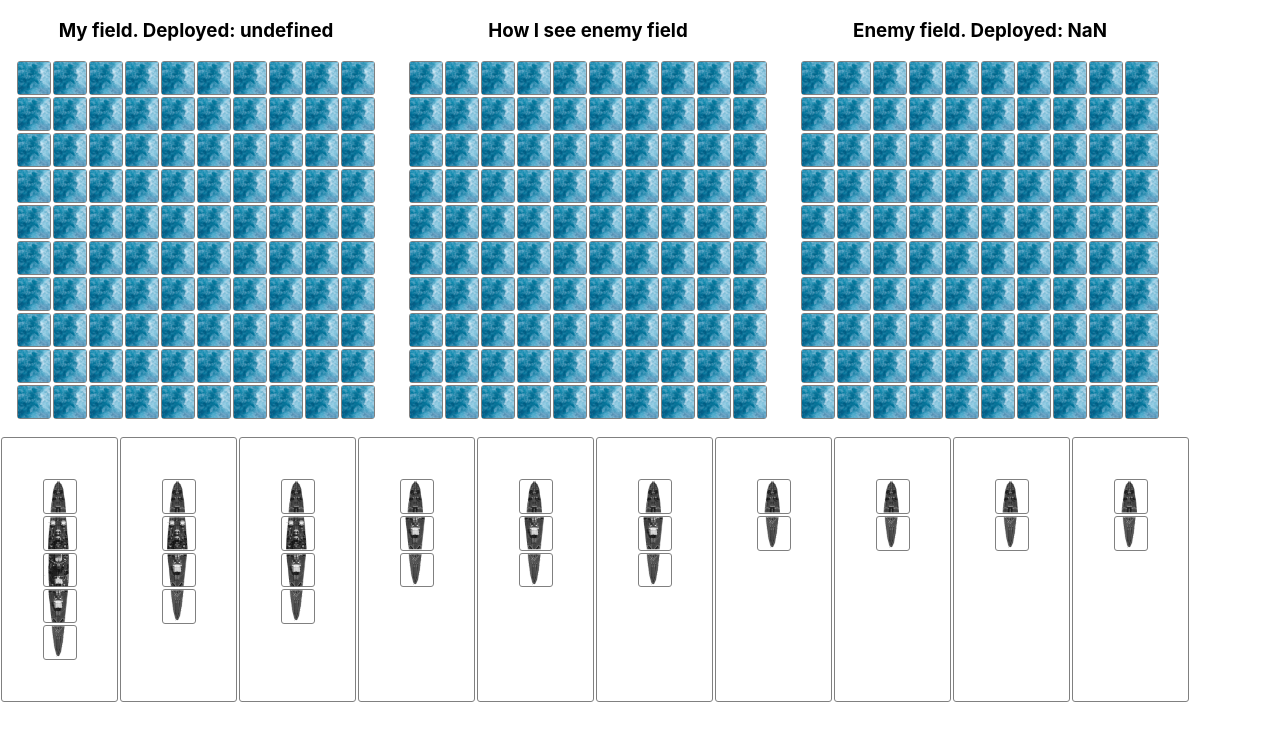
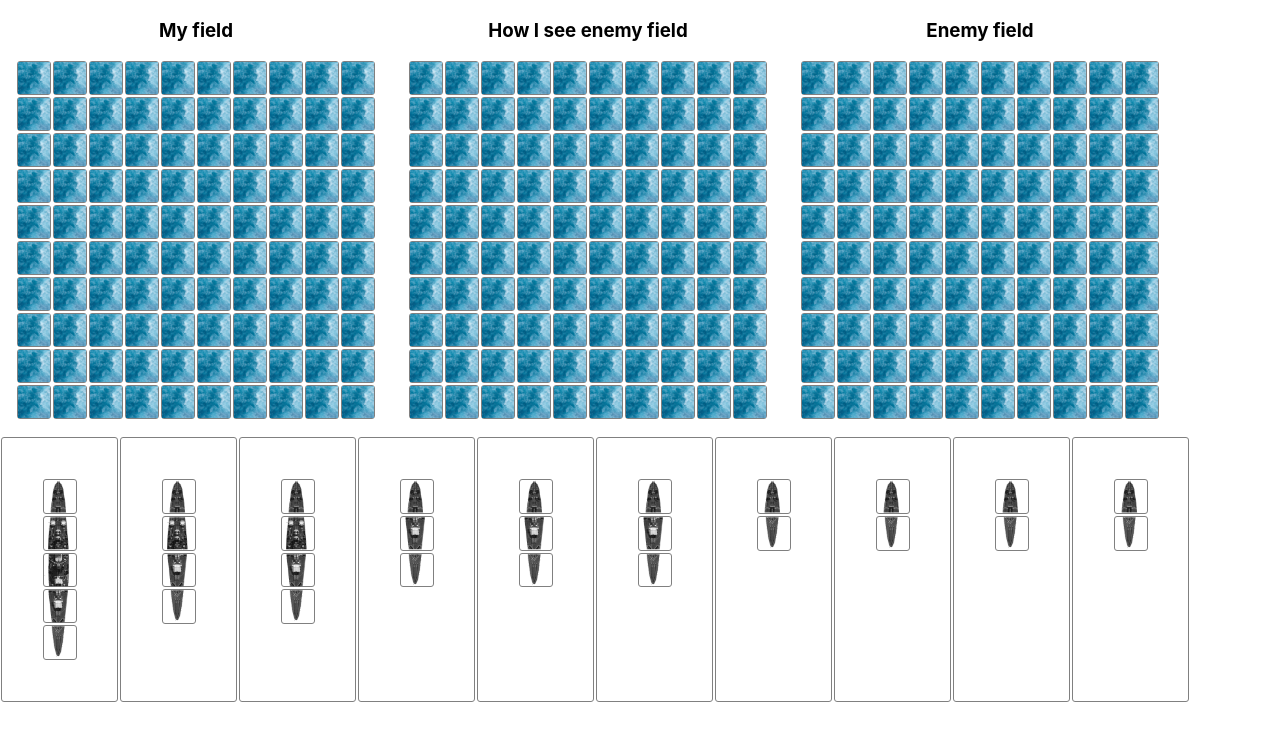
Before and after one commit to belbcode/battleship, a React (Create React App) app: page / in a window 1280 px wide. Shown: the top 740 px of the page. Built offline with nearby package versions, Linux system fonts and the light colour scheme.

Commit message:
another successful merge conflict resolved

```diff
--- a/src/Components/Game.jsx
+++ b/src/Components/Game.jsx
@@ -22,7 +22,7 @@ const Game = () => {
         if (!selectedShip) return;
         setField((prev) => {
           const newMatrix = prev.insertAt(selectedShip.gameField.field.map((element, index) => {
-            return {...element[0], coord:[coords[0]+index, coords[1]],
+            return {...element[0] , coord:[coords[0]+index, coords[1]],
             }
           })
           )
@@ -63,7 +63,7 @@ const Game = () => {
         <>
             <div className="flex">
                 <div>
-                    <h3>{`My field. Deployed: ${field.deployedShips}`}</h3>
+                    <h3>My field</h3>
                     <Field
                         field={field.field}
                         handleCellClick={deploySelectedShip}
@@ -74,7 +74,7 @@ const Game = () => {
                     <Field field={enemyField.field} handleCellClick={shoot} />
                 </div>
                 <div>
-                    <h3>{`Enemy field. Deployed: ${aiField.deployedShips}`}</h3>
+                    <h3>Enemy field</h3>
                     <Field field={aiField.field} handleCellClick={() => {}} />
                 </div>
             </div>
```
